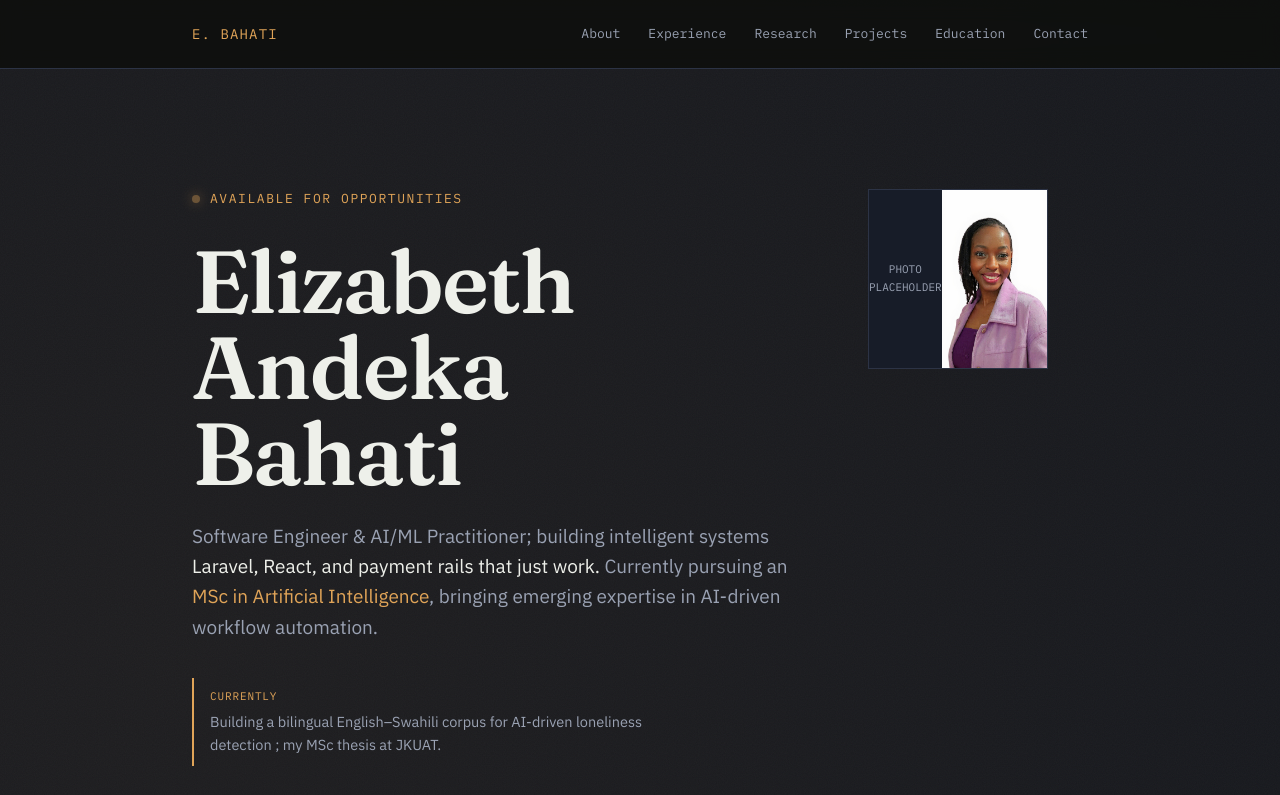
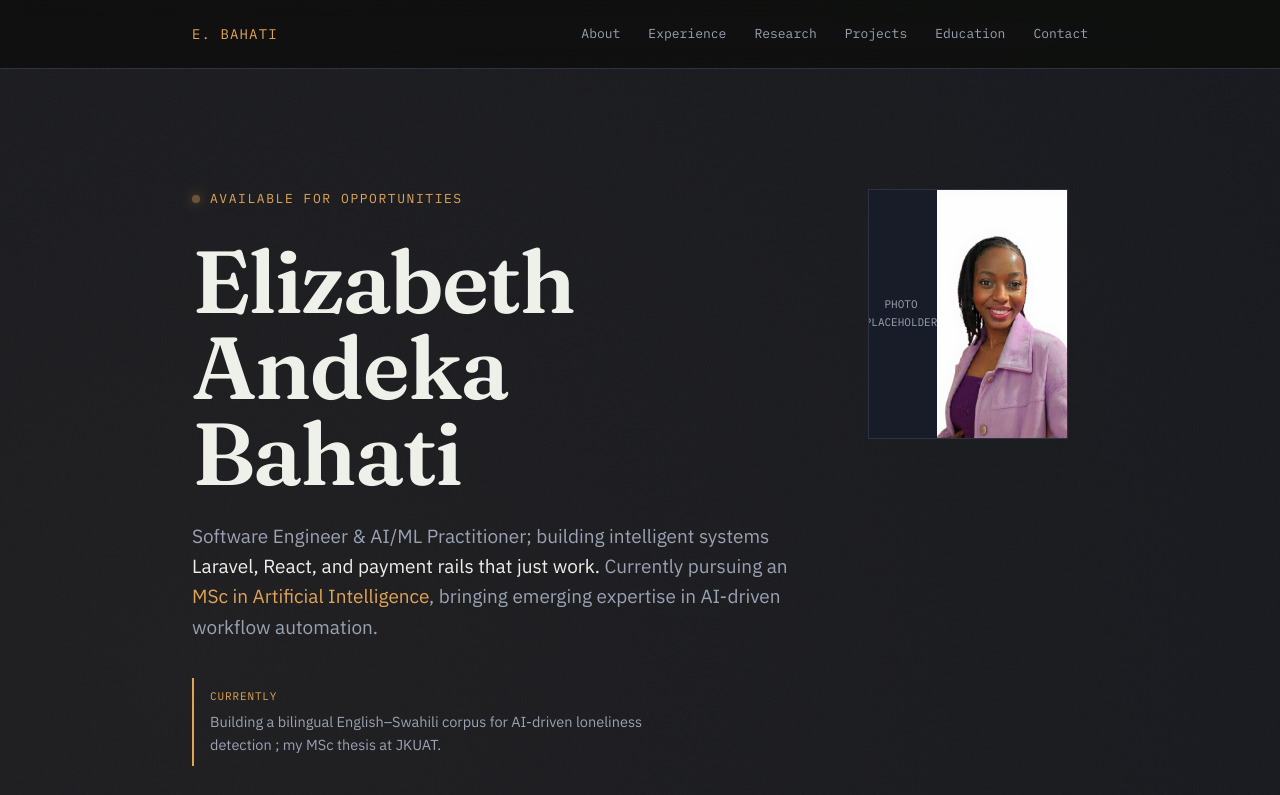
Before and after one commit to Ebahati/portfolio, a plain HTML site: page index.html in a window 1280 px wide. Shown: the top 795 px of the page. Drawn offline with Linux system fonts and the light colour scheme.

Commit message:
Resize photo frame to 200x250 pixels
Updated the dimensions of the photo frame in the CSS.

```diff
--- a/index.html
+++ b/index.html
@@ -103,8 +103,8 @@
     font-size: 19px; color: var(--text-dim); max-width: 58ch; margin-bottom: 36px;
   }
 
-  .photo-frame {
-    width: 180px; height: 180px; border: 1px solid var(--line);
+ .photo-frame {
+    width: 200px; height: 250px; border: 1px solid var(--line);
     background: var(--bg-panel);
     display: flex; align-items: center; justify-content: center;
     position: relative; overflow: hidden;
```
